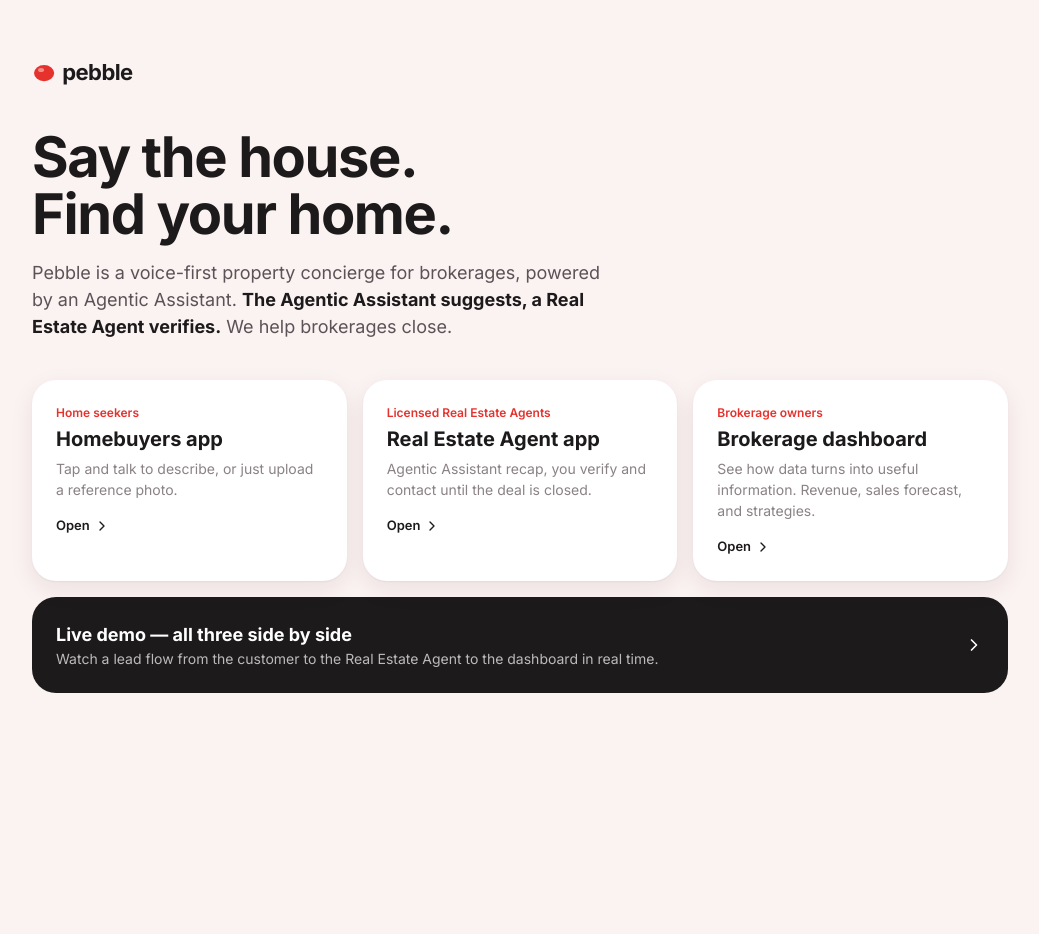
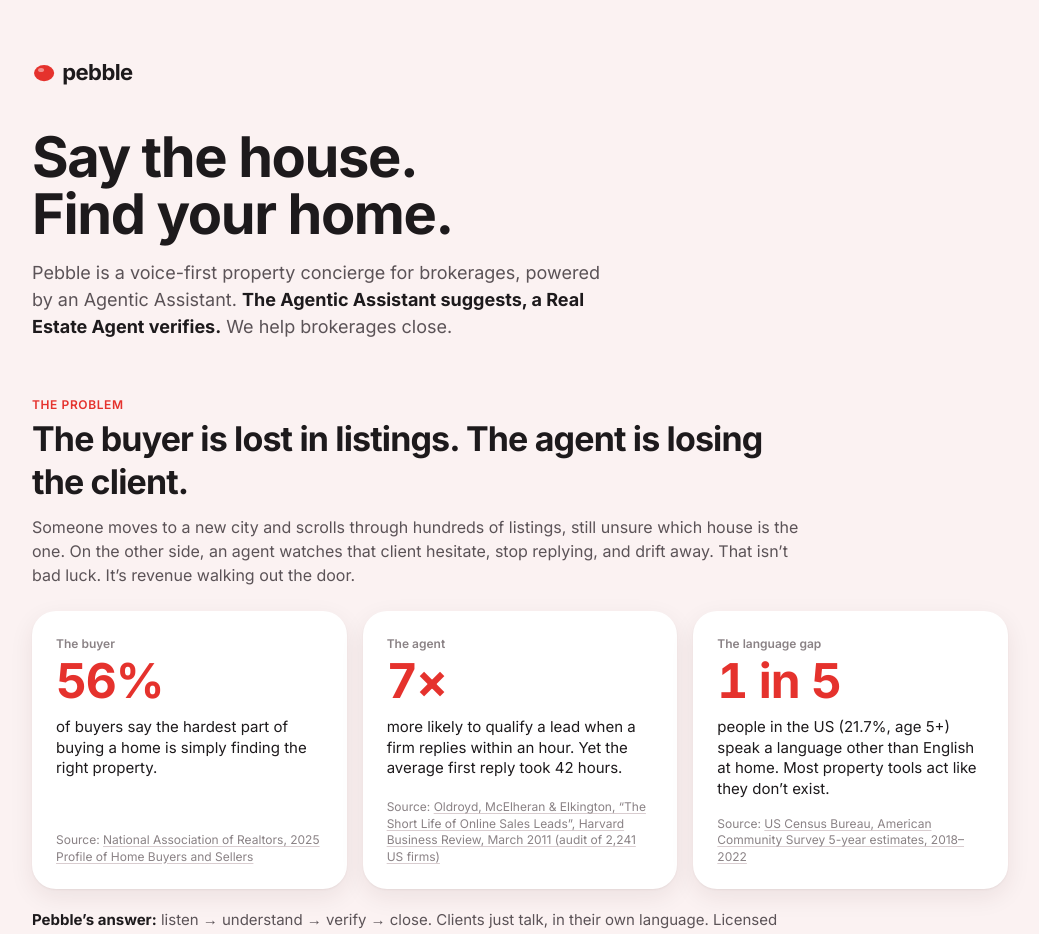
Before and after one commit to gecapistrano/overstory-pebble, a Next.js app: page / in a window 1280 px wide. Shown: the top 934 px of the page, without its empty margins (120-1159 px from the left). Before the commit the page ends 800 px from the top, so only its background shows below. Built offline with nearby package versions, Linux system fonts and the light colour scheme.

Commit message:
Home page: problem section with sourced stats; voiceover for Houston + LA

```diff
--- a/app/page.tsx
+++ b/app/page.tsx
@@ -2,19 +2,73 @@
 import Link from "next/link";
 import { Icon, Logo } from "@/components/ui";
 
+const STATS = [
+  {
+    side: "The buyer",
+    n: "56%",
+    claim: "of buyers say the hardest part of buying a home is simply finding the right property.",
+    src: "National Association of Realtors, 2025 Profile of Home Buyers and Sellers",
+    href: "https://www.nar.realtor/news/economists-outlook/top-10-takeaways-from-nars-2025-profile-of-home-buyers-and-sellers",
+  },
+  {
+    side: "The agent",
+    n: "7×",
+    claim: "more likely to qualify a lead when a firm replies within an hour. Yet the average first reply took 42 hours.",
+    src: "Oldroyd, McElheran & Elkington, “The Short Life of Online Sales Leads”, Harvard Business Review, March 2011 (audit of 2,241 US firms)",
+    href: "https://hbr.org/2011/03/the-short-life-of-online-sales-leads",
+  },
+  {
+    side: "The language gap",
+    n: "1 in 5",
+    claim: "people in the US (21.7%, age 5+) speak a language other than English at home. Most property tools act like they don’t exist.",
+    src: "US Census Bureau, American Community Survey 5-year estimates, 2018–2022",
+    href: "https://www.census.gov/newsroom/press-releases/2023/language-at-home-acs-5-year.html",
+  },
+];
+
 export default function Hub() {
   const cards = [
-    { href: "/app", t: "Homebuyers app", d: "Tap and talk to describe, or just upload a reference photo.", tag: "Home seekers" },
-    { href: "/agent", t: "Real Estate Agent app", d: "Agentic Assistant recap, you verify and contact until the deal is closed.", tag: "Licensed Real Estate Agents" },
-    { href: "/dashboard", t: "Brokerage dashboard", d: "See how data turns into useful information. Revenue, sales forecast, and strategies.", tag: "Brokerage owners" },
+    { href: "/app", t: "Homebuyers app", d: "Tap and talk to describe, or just upload a reference photo.", tag: "Home seekers · iOS & Android" },
+    { href: "/agent", t: "Real Estate Agent app", d: "Agentic Assistant recap, you verify and contact until the deal is closed.", tag: "Licensed Real Estate Agents · iOS & Android" },
+    { href: "/dashboard", t: "Brokerage dashboard", d: "See how data turns into useful information. Revenue, sales forecast, and strategies.", tag: "Brokerage owners · Web" },
   ];
   return (
     <div className="min-h-screen bg-blush">
-      <div className="max-w-5xl mx-auto px-6 py-14">
+      <div className="max-w-5xl mx-auto px-4 sm:px-6 py-14">
         <Logo className="text-[22px]" />
         <h1 className="mt-10 text-[44px] md:text-[56px] leading-[1.02] font-bold tracking-tight">Say the house.<br />Find your home.</h1>
         <p className="mt-4 text-[18px] text-[#5b5357] max-w-xl">Pebble is a voice-first property concierge for brokerages, powered by an Agentic Assistant. <b className="text-ink">The Agentic Assistant suggests, a Real Estate Agent verifies.</b> We help brokerages close.</p>
-        <div className="mt-10 grid md:grid-cols-3 gap-4">
+
+        {/* The problem */}
+        <section className="mt-14" aria-labelledby="problem">
+          <div className="text-[12px] font-semibold text-coral uppercase tracking-wider">The problem</div>
+          <h2 id="problem" className="mt-1 text-[28px] md:text-[34px] leading-tight font-bold tracking-tight max-w-3xl">The buyer is lost in listings. The agent is losing the client.</h2>
+          <p className="mt-3 text-[16px] text-[#5b5357] max-w-3xl">Someone moves to a new city and scrolls through hundreds of listings, still unsure which house is the one. On the other side, an agent watches that client hesitate, stop replying, and drift away. That isn’t bad luck. It’s revenue walking out the door.</p>
+          <div className="mt-6 grid md:grid-cols-3 gap-4">
+            {STATS.map((s) => (
+              <figure key={s.n} className="rounded-3xl bg-white p-6 shadow-card flex flex-col">
+                <div className="text-[12px] font-semibold text-mute">{s.side}</div>
+                <div className="mt-1 text-[48px] leading-none font-bold tracking-tight text-coral tabular-nums">{s.n}</div>
+                <p className="mt-3 text-[15px] leading-snug text-ink">{s.claim}</p>
+                <figcaption className="mt-auto pt-4 text-[12px] leading-snug text-mute">
+                  Source:{" "}
+                  <a href={s.href} target="_blank" rel="noopener noreferrer" className="underline decoration-[#d9cdd0] underline-offset-2 hover:text-ink">{s.src}</a>
+                </figcaption>
+              </figure>
+            ))}
+          </div>
+          <p className="mt-5 text-[15px] text-[#5b5357] max-w-3xl"><b className="text-ink">Pebble’s answer:</b> listen → understand → verify → close. Clients just talk, in their own language. Licensed agents get the lead instantly with a recap, verify it, and follow up until the house becomes a home. Live today on CoStar listings in <b className="text-ink">Houston</b> and <b className="text-ink">Los Angeles</b>.</p>
+        </section>
+
+        {/* The walkthrough */}
+        <section className="mt-14" aria-labelledby="walkthrough">
+          <div className="text-[12px] font-semibold text-coral uppercase tracking-wider">The walkthrough</div>
+          <h2 id="walkthrough" className="mt-1 text-[28px] md:text-[34px] leading-tight font-bold tracking-tight">From “find me a house” to “welcome home”.</h2>
+          <Link href="/demo" className="mt-6 flex items-center justify-between gap-4 rounded-3xl bg-ink text-white p-6">
+            <div><div className="font-bold text-[18px]">Live demo — all three side by side</div><div className="text-white/70 text-[14px]">Search for a house, tap Interested!, and watch the lead reach the Real Estate Agent and the dashboard in real time, all the way to a closed deal.</div></div>
+            <Icon name="chev" />
+          </Link>
+          <div className="mt-4 grid md:grid-cols-3 gap-4">
             {cards.map((c) => (
               <Link key={c.href} href={c.href} className="group rounded-3xl bg-white p-6 shadow-card hover:-translate-y-1 transition">
                 <div className="text-[12px] font-semibold text-coral">{c.tag}</div>
@@ -24,10 +78,7 @@ export default function Hub() {
               </Link>
             ))}
           </div>
-        <Link href="/demo" className="mt-4 flex items-center justify-between rounded-3xl bg-ink text-white p-6">
-          <div><div className="font-bold text-[18px]">Live demo — all three side by side</div><div className="text-white/70 text-[14px]">Watch a lead flow from the customer to the Real Estate Agent to the dashboard in real time.</div></div>
-          <Icon name="chev" />
-        </Link>
+        </section>
       </div>
     </div>
   );
```
Also changed, not shown: 1 other file (tests, documents, lock files or other folders). Lines whose indentation alone changed are shown as unchanged.
